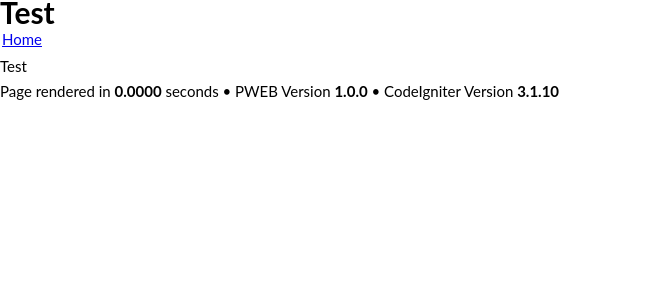
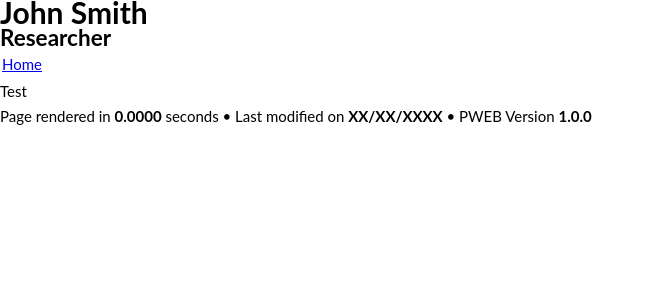
Before and after one commit to echambon/pweb-ci, a CodeIgniter app: page /database/ in a window 1280 px wide. Shown: the top 300 px of the page, without its empty margins (0-655 px from the left). Run offline with CodeIgniter, Linux system fonts and the light colour scheme; data comes from the database, SQL or seed files in the repository.

Commit message:
further page implementation

```diff
--- a/application/controllers/Page.php
+++ b/application/controllers/Page.php
@@ -3,24 +3,23 @@ defined('BASEPATH') OR exit('No direct script access allowed');
 
 class Page extends CI_Controller {
 
-	/**
-	 * Index Page for this controller.
-	 *
-	 * Maps to the following URL
-	 * 		http://example.com/index.php/welcome
-	 *	- or -
-	 * 		http://example.com/index.php/welcome/index
-	 *	- or -
-	 * Since this controller is set as the default controller in
-	 * config/routes.php, it's displayed at http://example.com/
-	 *
-	 * So any other public methods not prefixed with an underscore will
-	 * map to /index.php/welcome/<method_name>
-	 * @see https://codeigniter.com/user_guide/general/urls.html
-	 */
+	public function __construct() {
+		parent::__construct();
+		$this->load->model('admin_model');
+	}
+
 	public function index()
 	{
-		$this->load->view('page_header');
+		// getting website settings data
+		$website_settings_data = $this->admin_model->get_website_settings();
+
+		// setting data
+		$settings_data = array('website_title' 		  => $website_settings_data[0]->website_title,
+													 'website_subtitle' 	=> $website_settings_data[0]->website_subtitle,
+													 'website_keywords' 	=> $website_settings_data[0]->website_keywords);
+
+		// showing views
+		$this->load->view('page_header',$settings_data);
 		$this->load->view('page_menu');
 		$this->load->view('page_main');
 		$this->load->view('page_footer');
--- a/application/views/page_footer.php
+++ b/application/views/page_footer.php
@@ -1,4 +1,4 @@
-<p class="footer">Page rendered in <strong>{elapsed_time}</strong> seconds &bull; PWEB Version <strong><?php echo PWEB_VERSION; ?></strong> &bull; <?php echo  (ENVIRONMENT === 'development') ?  'CodeIgniter Version <strong>' . CI_VERSION . '</strong>' : '' ?></p>
+<p class="footer">Page rendered in <strong>{elapsed_time}</strong> seconds &bull; Last modified on <strong>XX/XX/XXXX</strong> &bull; PWEB Version <strong><?php echo PWEB_VERSION; ?></strong></p>
 </div>
 
 </body>
--- a/application/views/page_header.php
+++ b/application/views/page_header.php
@@ -12,4 +12,5 @@ defined('BASEPATH') OR exit('No direct script access allowed');
 <body>
 
 <div id="container">
-	<h1>Test</h1>
+	<h1><?php echo $website_title; ?></h1>
+	<h2><?php echo $website_subtitle; ?></h2>
```
